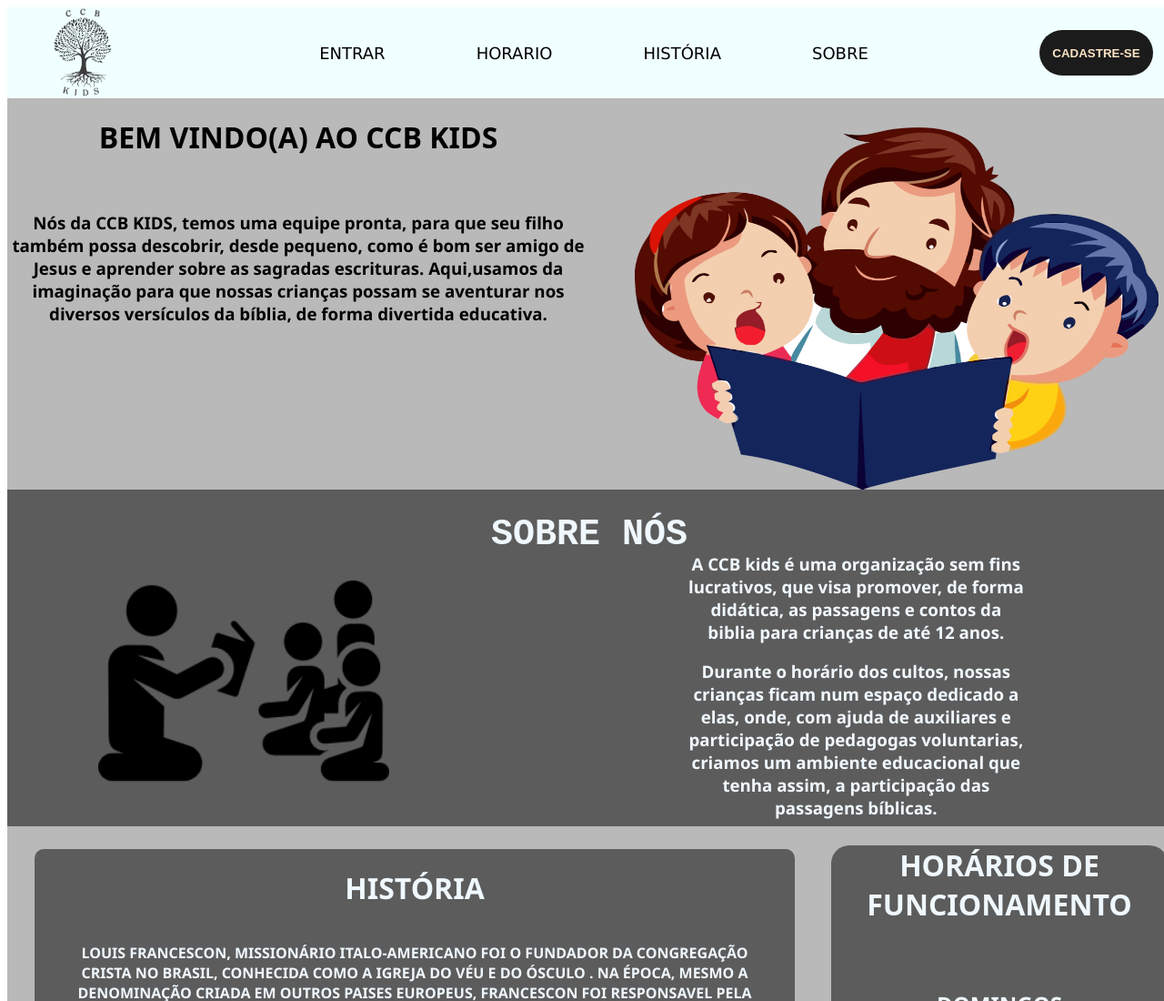
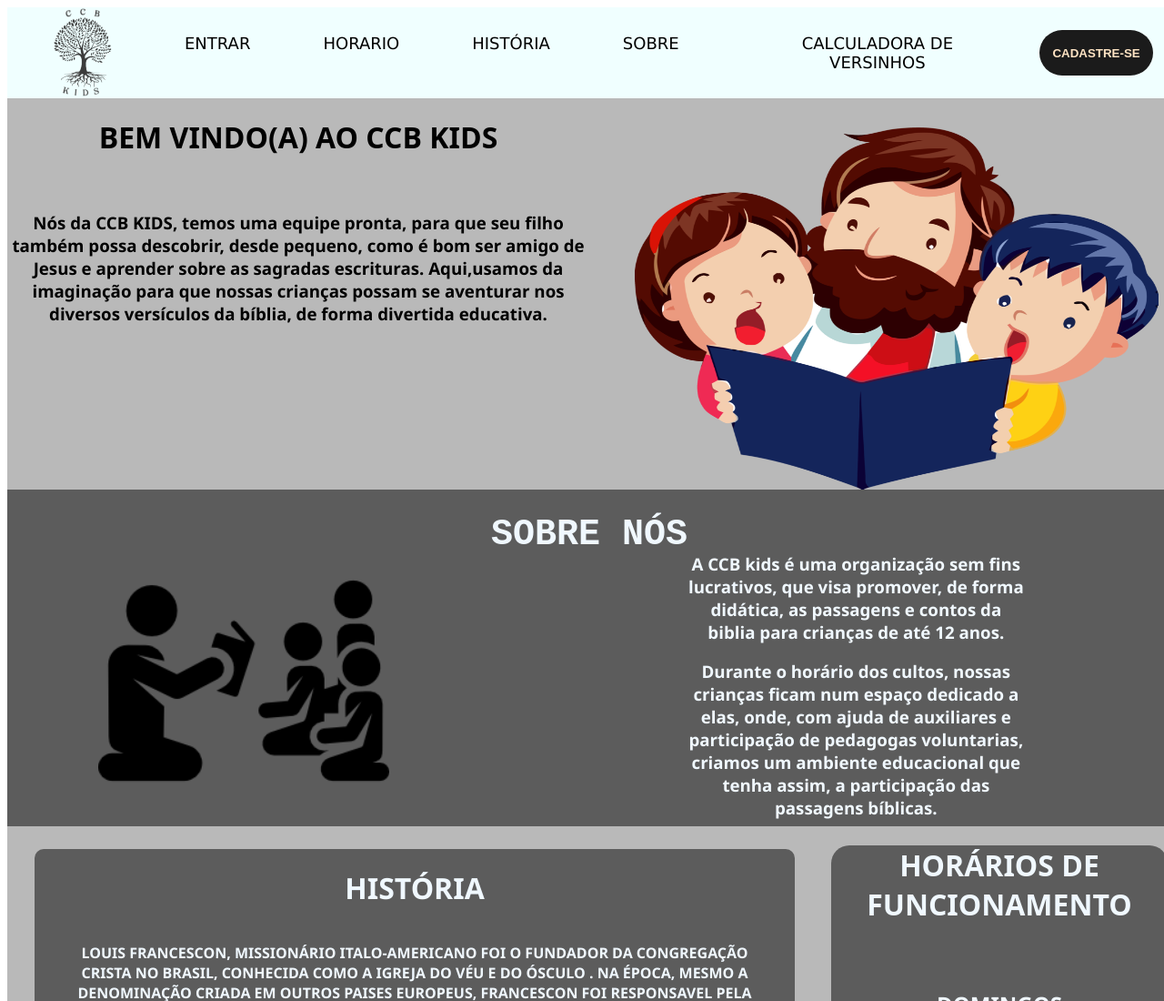
Before and after one commit to ryangsantos2/CCBKIDS2, a plain HTML site: page Site-institucional/onepage.html in a window 1280 px wide. Shown: the top 1100 px of the page at 91% size. Drawn offline with Linux system fonts and the light colour scheme.

Commit message:
botão de calcular versinhos adicionada

```diff
--- a/Site-institucional/onepage.html
+++ b/Site-institucional/onepage.html
@@ -16,6 +16,7 @@
             <li><a class="nav-link" href="#info-horarios">HORARIO</a></li>
             <li><a class="nav-link" href="#historia-horarios">HISTÓRIA</a></li>
             <li><a class="nav-link" href="#sobre">SOBRE</a></li>
+            <li class="nav-link" onclick="calculadora()">CALCULADORA DE VERSINHOS</li>
         </ul>
         <button onclick="cadastrar()" class="botao_cadastro"><b class="nome-botao">CADASTRE-SE</b></button>
     </nav>
--- a/Site-institucional/style.css
+++ b/Site-institucional/style.css
@@ -27,7 +27,7 @@
 nav ul li {
     font-size: 18px;
     display: flex;
-    padding-inline: 50px;
+    padding-inline: 40px;
 
 }
 
@@ -35,7 +35,7 @@
     flex-direction: row;
     color: black;
     text-decoration: none;
-
+    text-align: center;
 }
 
 .botao_cadastro {
```
